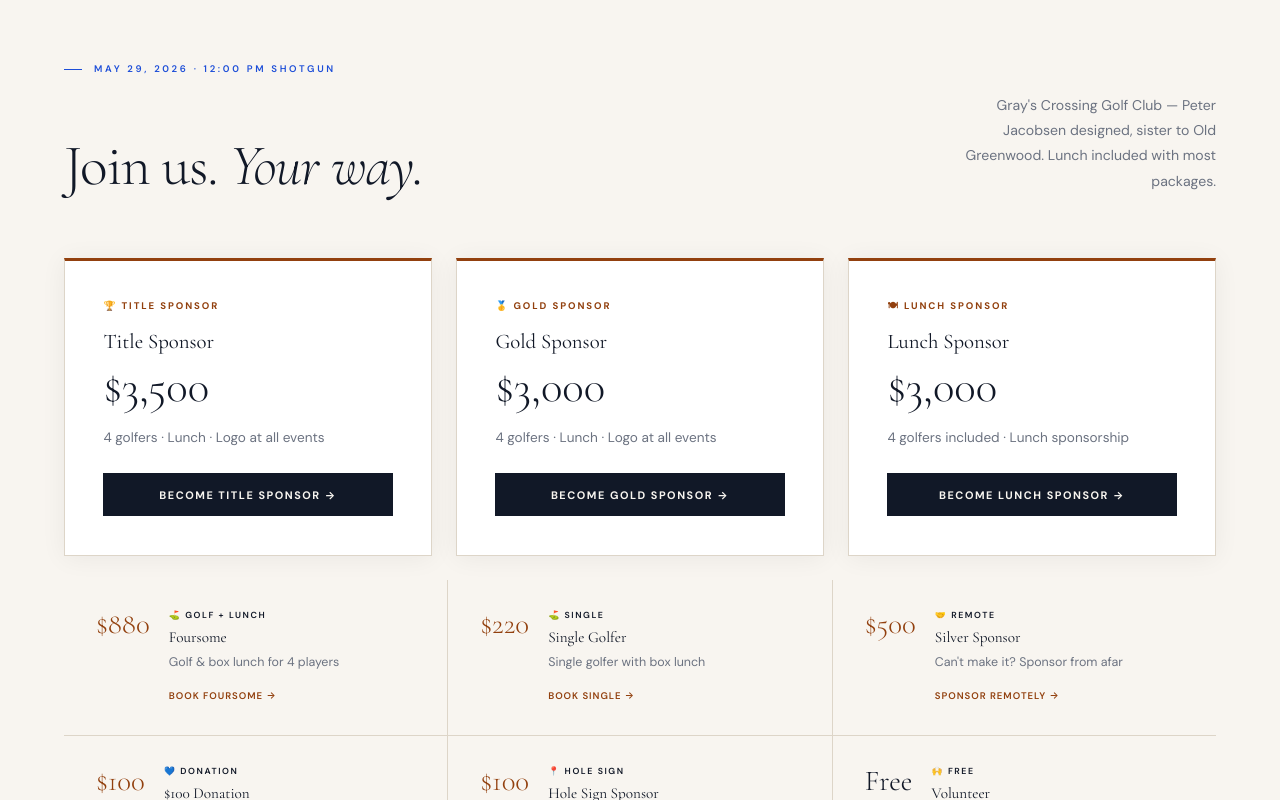
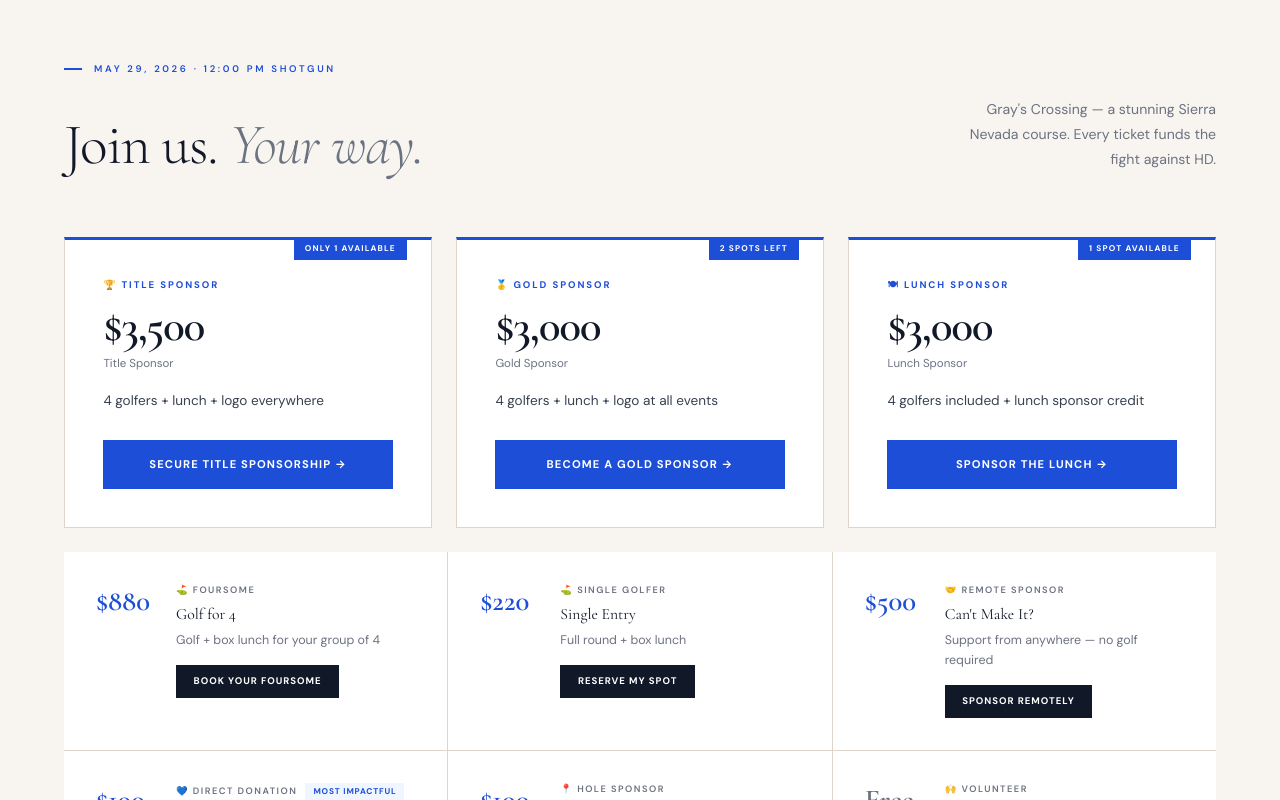
Before and after one commit to digitalalchemistalex/nvforhd, a Next.js app: page / in a window 1280 px wide. Shown: the part 4660-5460 px from the top of the page. Built offline with nearby package versions, Linux system fonts and the light colour scheme.

Commit message:
fix: psychological CTAs — blue buttons, urgency chips, sponsor CTA white card with border, visible contrast

```diff
--- a/components/PackagesSection.tsx
+++ b/components/PackagesSection.tsx
@@ -1,51 +1,73 @@
+'use client'
 import ScrollReveal from '@/components/ScrollReveal'
 
 const BOOK = 'https://www.tripsee.travel/merchant/book/index.html?ref=2026NVforHDGolfTournament&utm_source=nvforhd&utm_medium=website&utm_campaign=2026tournament&utm_content=packages'
 
 const pkgs = [
-  { id: 'title',  badge: '🏆 Title Sponsor',  price: 3500, label: 'Title Sponsor',    desc: '4 golfers · Lunch · Logo at all events', cta: 'Become Title Sponsor', top: true },
-  { id: 'gold',   badge: '🥇 Gold Sponsor',   price: 3000, label: 'Gold Sponsor',     desc: '4 golfers · Lunch · Logo at all events', cta: 'Become Gold Sponsor', top: true },
-  { id: 'lunch',  badge: '🍽 Lunch Sponsor',  price: 3000, label: 'Lunch Sponsor',    desc: '4 golfers included · Lunch sponsorship', cta: 'Become Lunch Sponsor', top: true },
-  { id: 'four',   badge: '⛳ Golf + Lunch',    price: 880,  label: 'Foursome',         desc: 'Golf & box lunch for 4 players',         cta: 'Book Foursome', top: false },
-  { id: 'single', badge: '⛳ Single',          price: 220,  label: 'Single Golfer',    desc: 'Single golfer with box lunch',           cta: 'Book Single', top: false },
-  { id: 'silver', badge: '🤝 Remote',          price: 500,  label: 'Silver Sponsor',   desc: "Can't make it? Sponsor from afar",       cta: 'Sponsor Remotely', top: false },
-  { id: 'donate', badge: '💙 Donation',        price: 100,  label: '$100 Donation',    desc: 'No golf required. Direct to UC Davis HD',cta: 'Donate $100', top: false },
-  { id: 'hole',   badge: '📍 Hole Sign',       price: 100,  label: 'Hole Sign Sponsor',desc: 'Your name on a hole sign at the event',  cta: 'Sponsor a Hole', top: false },
-  { id: 'vol',    badge: '🙌 Free',            price: 0,    label: 'Volunteer',        desc: "Want to help on the day? Sign up free",  cta: 'Volunteer', top: false },
+  { id: 'title',  badge: '🏆 Title Sponsor',  price: 3500, label: 'Title Sponsor',     what: '4 golfers + lunch + logo everywhere', cta: 'Secure Title Sponsorship',  urgent: 'Only 1 available',  top: true  },
+  { id: 'gold',   badge: '🥇 Gold Sponsor',   price: 3000, label: 'Gold Sponsor',      what: '4 golfers + lunch + logo at all events', cta: 'Become a Gold Sponsor', urgent: '2 spots left',       top: true  },
+  { id: 'lunch',  badge: '🍽 Lunch Sponsor',  price: 3000, label: 'Lunch Sponsor',     what: '4 golfers included + lunch sponsor credit', cta: 'Sponsor the Lunch',   urgent: '1 spot available',  top: true  },
+  { id: 'four',   badge: '⛳ Foursome',        price: 880,  label: 'Golf for 4',        what: 'Golf + box lunch for your group of 4',   cta: 'Book Your Foursome',     urgent: null,                top: false },
+  { id: 'single', badge: '⛳ Single Golfer',   price: 220,  label: 'Single Entry',      what: 'Full round + box lunch',                 cta: 'Reserve My Spot',        urgent: null,                top: false },
+  { id: 'silver', badge: '🤝 Remote Sponsor', price: 500,  label: "Can't Make It?",    what: 'Support from anywhere — no golf required', cta: 'Sponsor Remotely',     urgent: null,                top: false },
+  { id: 'donate', badge: '💙 Direct Donation',price: 100,  label: 'Just Donate',       what: '100% to UC Davis HD Center — no golf needed', cta: 'Donate $100 Now →', urgent: 'Most impactful',  top: false },
+  { id: 'hole',   badge: '📍 Hole Sponsor',   price: 100,  label: 'Hole Sign',         what: 'Your name on the course. Every golfer sees it.', cta: 'Sponsor a Hole',   urgent: null,               top: false },
+  { id: 'vol',    badge: '🙌 Volunteer',      price: 0,    label: 'Volunteer',         what: 'Help run the day — registration, holes, dinner', cta: 'Volunteer Free',   urgent: null,               top: false },
 ]
 
 export default function PackagesSection() {
-  const top = pkgs.filter(p => p.top)
+  const top  = pkgs.filter(p => p.top)
   const rest = pkgs.filter(p => !p.top)
+
   return (
-    /* Light section — packages are highly scannable on white */
     <section id="packages" className="section-light on-light" style={{ padding: 'var(--py-lg) var(--px)', position: 'relative' }}>
       <div className="divider-dark" />
       <div className="inner">
+
+        {/* Header */}
         <ScrollReveal style={{ marginBottom: 'clamp(2.5rem,5vw,5rem)' }}>
-          <div className="kicker" style={{ marginBottom: '1rem' }}>May 29, 2026 · 12:00 PM Shotgun</div>
+          <div style={{ display: 'inline-flex', alignItems: 'center', gap: '0.75rem', marginBottom: '1.25rem' }}>
+            <div style={{ width: '18px', height: '2px', background: 'var(--blue)' }} />
+            <span style={{ fontFamily: 'var(--sans)', fontSize: '0.6rem', letterSpacing: '0.28em', textTransform: 'uppercase', fontWeight: 600, color: 'var(--blue)' }}>May 29, 2026 · 12:00 PM Shotgun</span>
+          </div>
           <div style={{ display: 'flex', alignItems: 'flex-end', justifyContent: 'space-between', gap: '2rem', flexWrap: 'wrap' }}>
-            <h2 className="display" style={{ fontSize: 'clamp(2.5rem,4.5vw,5.5rem)', color: 'var(--ink)' }}>
-              Join us. <em style={{ color: 'var(--ink-dimmer)' }}>Your way.</em>
+            <h2 className="display on-light" style={{ fontSize: 'clamp(2.5rem,4.5vw,5.5rem)' }}>
+              Join us. <em>Your way.</em>
             </h2>
-            <p style={{ maxWidth: '280px', fontSize: '0.88rem', lineHeight: 1.8, color: 'var(--ink-dim)', textAlign: 'right' }}>
-              Gray&apos;s Crossing Golf Club — Peter Jacobsen designed, sister to Old Greenwood. Lunch included with most packages.
+            <p style={{ maxWidth: '260px', fontSize: '0.88rem', lineHeight: 1.8, color: 'var(--ink-dim)', textAlign: 'right' }}>
+              Gray&apos;s Crossing — a stunning Sierra Nevada course. Every ticket funds the fight against HD.
             </p>
           </div>
         </ScrollReveal>
 
-        {/* Top tier — 3 cols */}
+        {/* ── Top tier sponsorships — high contrast, bold ── */}
         <div className="grid-3" style={{ gap: '1.5rem', marginBottom: '1.5rem' }}>
-          {top.map(({ id, badge, price, label, desc, cta }, i) => (
+          {top.map(({ id, badge, price, label, what, cta, urgent }, i) => (
             <ScrollReveal key={id} delay={i * 0.1}>
-              <div className="card-light" style={{ padding: 'clamp(1.8rem,3vw,2.8rem)', height: '100%', display: 'flex', flexDirection: 'column', borderTop: '3px solid var(--gold-dark)' }}>
-                <div style={{ fontSize: '0.6rem', letterSpacing: '0.2em', textTransform: 'uppercase', color: 'var(--gold-dark)', fontWeight: 700, marginBottom: '0.75rem' }}>{badge}</div>
-                <div style={{ fontFamily: 'var(--serif)', fontSize: 'clamp(1rem,1.8vw,1.3rem)', color: 'var(--ink)', marginBottom: '0.5rem' }}>{label}</div>
-                <div style={{ fontFamily: 'var(--serif)', fontSize: 'clamp(2rem,3.5vw,3rem)', fontWeight: 300, color: 'var(--ink)', lineHeight: 1, marginBottom: '1rem' }}>
+              <div style={{ background: 'var(--white)', border: '1px solid var(--cream-3)', borderTop: '3px solid var(--blue)', padding: 'clamp(1.8rem,3vw,2.8rem)', height: '100%', display: 'flex', flexDirection: 'column', position: 'relative' }}>
+                {urgent && (
+                  <div style={{ position: 'absolute', top: '-1px', right: '1.5rem', background: 'var(--blue)', color: '#fff', fontSize: '0.52rem', letterSpacing: '0.14em', textTransform: 'uppercase', fontWeight: 700, padding: '0.28rem 0.7rem' }}>
+                    {urgent}
+                  </div>
+                )}
+                <div style={{ fontSize: '0.6rem', letterSpacing: '0.2em', textTransform: 'uppercase', color: 'var(--blue)', fontWeight: 700, marginBottom: '0.75rem' }}>{badge}</div>
+                <div style={{ fontFamily: 'var(--serif)', fontSize: 'clamp(2.2rem,3.5vw,3.2rem)', fontWeight: 600, color: 'var(--ink)', lineHeight: 1, marginBottom: '0.4rem', letterSpacing: '-0.02em' }}>
                   ${price.toLocaleString()}
                 </div>
-                <p style={{ fontSize: '0.85rem', color: 'var(--ink-dim)', lineHeight: 1.7, flex: 1, marginBottom: '1.5rem' }}>{desc}</p>
-                <a href={BOOK} target="_blank" rel="noopener" style={{ display: 'block', textAlign: 'center', background: 'var(--ink)', color: 'var(--cream)', padding: '0.85rem 1rem', fontSize: '0.68rem', letterSpacing: '0.14em', textTransform: 'uppercase', fontWeight: 700, textDecoration: 'none', fontFamily: 'var(--sans)', transition: 'background 0.2s' }}>
+                <div style={{ fontFamily: 'var(--sans)', fontSize: '0.72rem', color: 'var(--ink-dim)', marginBottom: '1rem', fontWeight: 400 }}>{label}</div>
+                <p style={{ fontSize: '0.85rem', color: 'var(--ink-mid)', lineHeight: 1.7, flex: 1, marginBottom: '1.75rem' }}>{what}</p>
+                {/* Big blue button — impossible to miss */}
+                <a href={BOOK} target="_blank" rel="noopener" style={{
+                  display: 'block', textAlign: 'center',
+                  background: 'var(--blue)', color: '#fff',
+                  padding: '1rem 1rem', fontSize: '0.7rem',
+                  letterSpacing: '0.1em', textTransform: 'uppercase',
+                  fontWeight: 700, textDecoration: 'none',
+                  fontFamily: 'var(--sans)',
+                  transition: 'background 0.2s, transform 0.2s',
+                }}
+                onMouseEnter={e => { (e.currentTarget as HTMLElement).style.background = 'var(--blue-dark)'; (e.currentTarget as HTMLElement).style.transform = 'translateY(-2px)' }}
+                onMouseLeave={e => { (e.currentTarget as HTMLElement).style.background = 'var(--blue)'; (e.currentTarget as HTMLElement).style.transform = 'none' }}>
                   {cta} →
                 </a>
               </div>
@@ -53,21 +75,38 @@ export default function PackagesSection() {
           ))}
         </div>
 
-        {/* Lower packages — compact list style */}
+        {/* ── Lower packages — warm cream, strong CTA ── */}
         <div className="grid-3" style={{ gap: '1px', background: 'var(--cream-3)' }}>
-          {rest.map(({ id, badge, price, label, desc, cta }) => (
+          {rest.map(({ id, badge, price, label, what, cta, urgent }) => (
             <ScrollReveal key={id}>
-              <div style={{ background: 'var(--cream)', padding: 'clamp(1.2rem,2.5vw,1.8rem) clamp(1.2rem,2.5vw,2rem)', display: 'flex', gap: '1.2rem', alignItems: 'flex-start', height: '100%' }}>
-                <div style={{ flexShrink: 0, paddingTop: '0.1rem' }}>
-                  <div style={{ fontFamily: 'var(--serif)', fontSize: 'clamp(1.4rem,2.5vw,1.8rem)', fontWeight: 300, color: price === 0 ? 'var(--ink-dimmer)' : 'var(--gold-dark)', lineHeight: 1 }}>
+              <div style={{ background: 'var(--white)', padding: 'clamp(1.4rem,2.5vw,2rem)', display: 'flex', gap: '1.25rem', alignItems: 'flex-start', height: '100%' }}>
+                <div style={{ flexShrink: 0, paddingTop: '0.2rem', minWidth: '60px' }}>
+                  <div style={{ fontFamily: 'var(--serif)', fontSize: 'clamp(1.4rem,2.5vw,1.8rem)', fontWeight: 600, color: price === 0 ? 'var(--ink-dim)' : 'var(--blue)', lineHeight: 1 }}>
                     {price === 0 ? 'Free' : `$${price}`}
                   </div>
                 </div>
                 <div style={{ flex: 1 }}>
-                  <div style={{ fontSize: '0.55rem', letterSpacing: '0.18em', textTransform: 'uppercase', color: 'var(--ink-dimmer)', marginBottom: '0.25rem', fontWeight: 600 }}>{badge}</div>
-                  <div style={{ fontFamily: 'var(--serif)', fontSize: '0.95rem', color: 'var(--ink)', marginBottom: '0.3rem' }}>{label}</div>
-                  <p style={{ fontSize: '0.78rem', color: 'var(--ink-dim)', lineHeight: 1.55, marginBottom: '0.6rem' }}>{desc}</p>
-                  <a href={BOOK} target="_blank" rel="noopener" style={{ fontSize: '0.6rem', letterSpacing: '0.1em', textTransform: 'uppercase', color: 'var(--gold-dark)', textDecoration: 'none', fontWeight: 600 }}>{cta} →</a>
+                  <div style={{ display: 'flex', alignItems: 'center', gap: '0.5rem', marginBottom: '0.3rem', flexWrap: 'wrap' }}>
+                    <span style={{ fontSize: '0.58rem', letterSpacing: '0.16em', textTransform: 'uppercase', color: 'var(--ink-dim)', fontWeight: 600 }}>{badge}</span>
+                    {urgent && <span style={{ fontSize: '0.52rem', letterSpacing: '0.1em', textTransform: 'uppercase', background: 'var(--blue-light)', color: 'var(--blue)', fontWeight: 700, padding: '0.15rem 0.5rem' }}>{urgent}</span>}
+                  </div>
+                  <div style={{ fontFamily: 'var(--serif)', fontSize: '0.98rem', color: 'var(--ink)', marginBottom: '0.3rem', fontWeight: 400 }}>{label}</div>
+                  <p style={{ fontSize: '0.78rem', color: 'var(--ink-dim)', lineHeight: 1.6, marginBottom: '0.85rem' }}>{what}</p>
+                  {/* Solid inline CTA — not a tiny text link */}
+                  <a href={BOOK} target="_blank" rel="noopener" style={{
+                    display: 'inline-block',
+                    background: id === 'donate' ? 'var(--blue)' : 'var(--ink)',
+                    color: '#fff',
+                    fontSize: '0.6rem', letterSpacing: '0.1em', textTransform: 'uppercase',
+                    fontWeight: 700, textDecoration: 'none',
+                    padding: '0.6rem 1.1rem',
+                    fontFamily: 'var(--sans)',
+                    transition: 'opacity 0.2s',
+                  }}
+                  onMouseEnter={e => ((e.currentTarget as HTMLElement).style.opacity = '0.85')}
+                  onMouseLeave={e => ((e.currentTarget as HTMLElement).style.opacity = '1')}>
+                    {cta}
+                  </a>
                 </div>
               </div>
             </ScrollReveal>
@@ -76,11 +115,11 @@ export default function PackagesSection() {
 
         {/* Hotel note */}
         <ScrollReveal style={{ marginTop: '2rem' }}>
-          <div style={{ padding: '1.2rem 2rem', background: 'var(--blue-light)', border: '1px solid #C7D7F7', display: 'flex', alignItems: 'center', gap: '1.2rem' }}>
+          <div style={{ padding: '1.2rem 2rem', background: 'var(--blue-light)', border: '1px solid var(--blue-faint)', display: 'flex', alignItems: 'center', gap: '1.2rem' }}>
             <span style={{ fontSize: '1.3rem', flexShrink: 0 }}>🏨</span>
             <div>
-              <span style={{ fontSize: '0.88rem', color: 'var(--ink-dim)' }}>Discount rooms at Atlantis &amp; Peppermill, Reno — </span>
-              <a href="tel:7756918860" style={{ fontSize: '0.88rem', color: 'var(--blue-hd)', fontWeight: 600, textDecoration: 'none' }}>Call Sean: 775-691-8860</a>
+              <span style={{ fontSize: '0.88rem', color: 'var(--ink-mid)', fontWeight: 500 }}>Discount rooms at Atlantis &amp; Peppermill in Reno — </span>
+              <a href="tel:7756918860" style={{ fontSize: '0.88rem', color: 'var(--blue)', fontWeight: 700, textDecoration: 'none' }}>Call Sean: 775-691-8860</a>
             </div>
           </div>
         </ScrollReveal>
```
Also changed, not shown: components/SponsorsSection.tsx (+33 -20 lines).
